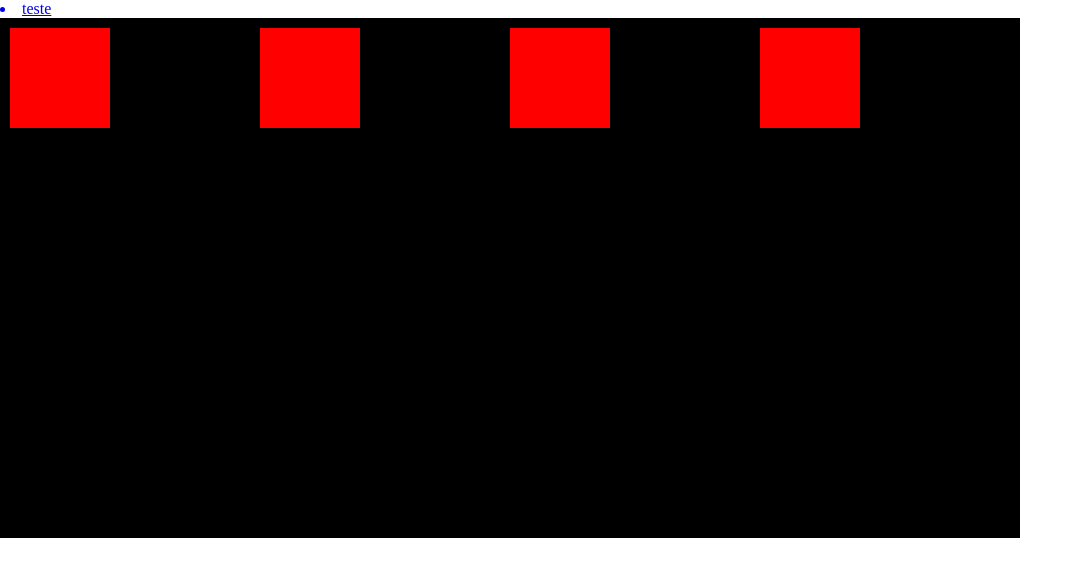
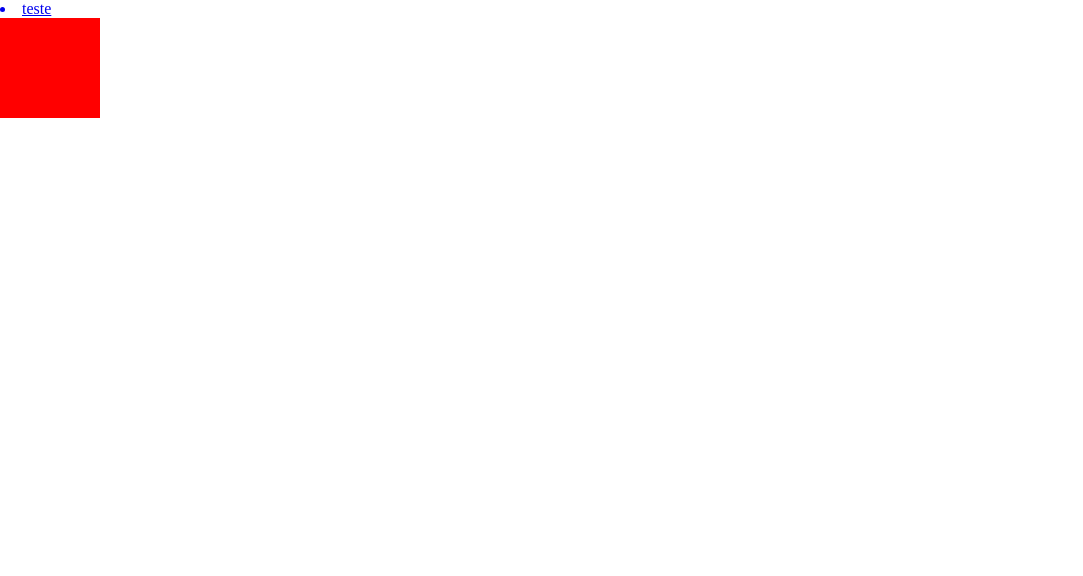
Before and after one commit to JJrockin/Profiss-o-Programador, a plain HTML site: page Projects/estrutura-inicial/index2.html in a window 1280 px wide. Shown: the whole page, without its empty margins (0-1083 px from the left). Drawn offline with Linux system fonts and the light colour scheme.

Commit message:
animation

```diff
--- a/Projects/estrutura-inicial/index2.html
+++ b/Projects/estrutura-inicial/index2.html
@@ -6,7 +6,7 @@
   <meta http-equiv="X-UA-Compatible" content="IE=edge">
   <meta name="viewport" content="width=device-width, initial-scale=1.0">
   <title>Home</title>
-  <link rel="stylesheet" href="./style4.css" />
+  <link rel="stylesheet" href="./style3.css" />
 
 
 </head>
```
